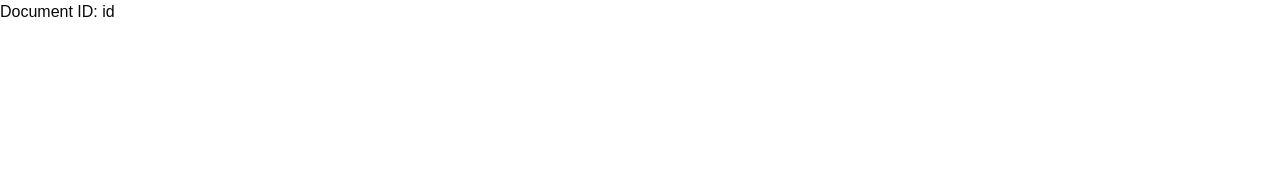
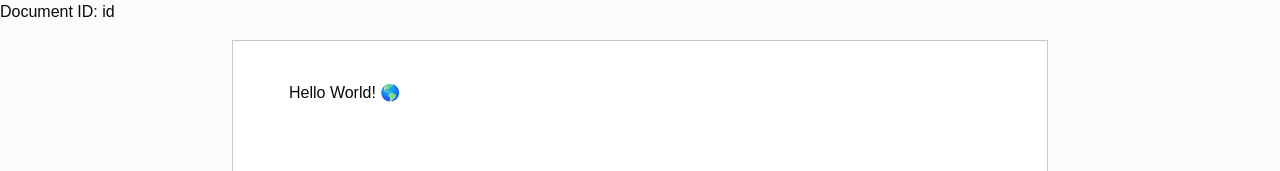
Before and after one commit to arubesu/docs, a Next.js app: page /documents/id in a window 1280 px wide. Shown: the top 171 px of the page. Built offline with nearby package versions, Linux system fonts and the light colour scheme.

Commit message:
add  tiptap text editor

```diff
--- a/package.json
+++ b/package.json
@@ -37,6 +37,9 @@
     "@radix-ui/react-toggle": "^1.1.1",
     "@radix-ui/react-toggle-group": "^1.1.1",
     "@radix-ui/react-tooltip": "^1.1.6",
+    "@tiptap/pm": "^2.10.2",
+    "@tiptap/react": "^2.10.2",
+    "@tiptap/starter-kit": "^2.10.2",
     "class-variance-authority": "^0.7.1",
     "clsx": "^2.1.1",
     "cmdk": "^1.0.0",
--- /dev/null
+++ b/src/app/documents/[documentId]/editor.tsx
@@ -0,0 +1,26 @@
+"use client";
+
+import { useEditor, EditorContent } from "@tiptap/react";
+import StarterKit from "@tiptap/starter-kit";
+
+export const Editor = () => {
+  const editor = useEditor({
+    editorProps: {
+      attributes: {
+        style: "padding-left: 56px; padding-right: 56px;",
+        class:
+          "focus:outline-none print:border-0 bg-white border border-[#c7c7c7] flex flex-col min-h-[1054px] w-[816px] pt-10 pr-14 pb-10 cursor-text",
+      },
+    },
+    extensions: [StarterKit],
+    content: "<p>Hello World! 🌎️</p>",
+  });
+
+  return (
+    <div className="size-full overflow-x-auto bg-[#f9fbfd] px-4 print:p-0 print:bg-white print:overflow-visible">
+      <div className="min-w-max flex justify-center w-[816px] py-4 print:py-0 mx-auto print:w-full print:min-w-0">
+        <EditorContent editor={editor} />
+      </div>
+    </div>
+  );
+};
--- a/src/app/documents/[documentId]/page.tsx
+++ b/src/app/documents/[documentId]/page.tsx
@@ -1,3 +1,5 @@
+import { Editor } from "./editor";
+
 interface DocumentIdPageProps {
   params: Promise<{ documentId: string }>;
 }
@@ -5,7 +7,14 @@
 const DocumentIdPage = async ({ params }: DocumentIdPageProps) => {
   const { documentId } = await params;
 
-  return <div>Document ID: {documentId}</div>;
+  return (
+    <>
+      <div className="min-h-screen bg-[#fafbfd] ">
+        Document ID: {documentId}
+        <Editor />
+      </div>
+    </>
+  );
 };
 
 export default DocumentIdPage;
```
Also changed, not shown: 1 other file (tests, documents, lock files or other folders).
